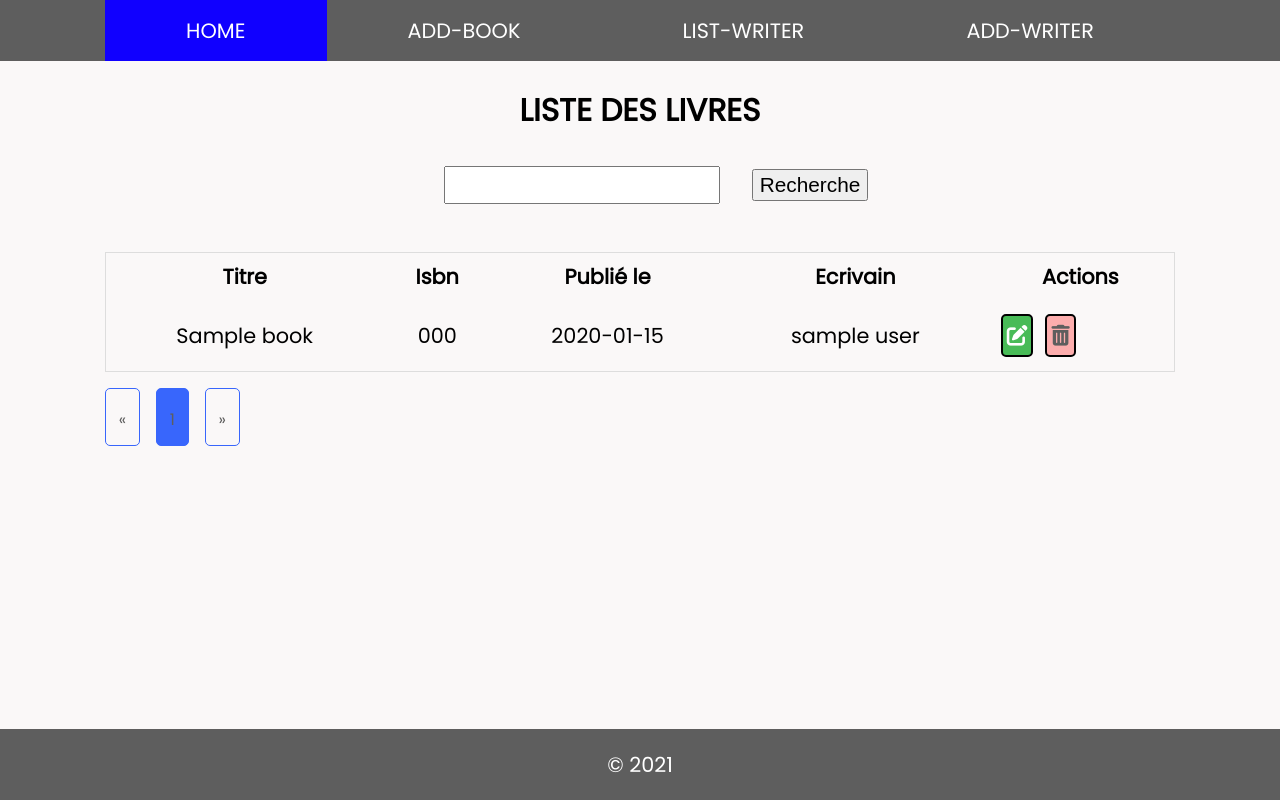
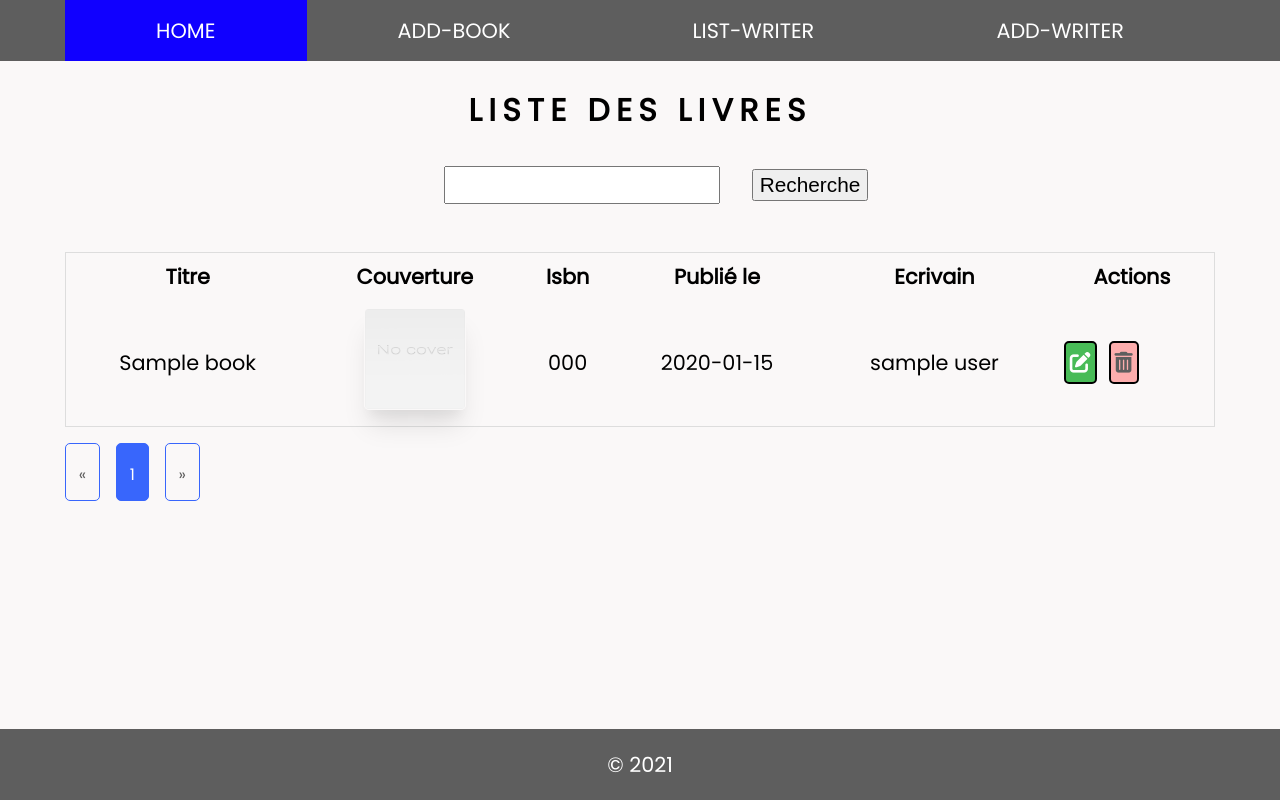
Before and after one commit to gemini78/library, a PHP site: page / in a window 1280 px wide. Run offline with PHP 8.4, Linux system fonts and the light colour scheme; tables that the repository leaves empty hold one stand-in row (values such as "Sample post").

Commit message:
Add images folder, add column for image's book

```diff
--- a/functions/home.func.php
+++ b/functions/home.func.php
@@ -4,7 +4,7 @@ function get_books_all($search=null)
 {
     global $db;
 
-    $booksPerPage = 5;
+    $booksPerPage = 4;
     $totalBook = get_rowCountBook();
     $nbBookPage = ceil($totalBook/$booksPerPage);
     if(isset($_GET['p']) && !empty($_GET['p']) && ctype_digit($_GET['p'])==1) {
--- a/pages/home.php
+++ b/pages/home.php
@@ -26,6 +26,7 @@
       <thead>
           <tr>
               <th>Titre</th>
+              <th>Couverture</th>
               <th>Isbn</th>
               <th>Publié le</th>
               <th>Ecrivain</th>
@@ -39,6 +40,7 @@
               ?>
                   <tr>
                       <td><?= $book->title ?></td>
+                      <td><img src="./images/noCover.jpg" alt="pas d'image"></td>
                       <td><?= $book->isbn ?></td>
                       <td><?= $book->publish_at ?></td>
                       <td><?= strtolower($book->firstname.' '.$book->lastname); ?></td>
--- a/public/css/style.css
+++ b/public/css/style.css
@@ -5,6 +5,7 @@
   --white-color: #FFF;
   --soft-dark: #5E5E5E;
   --padding: 15px;
+  --box-shadow: rgba(0, 0, 0, 0.1) 0px 20px 25px -5px, rgba(0, 0, 0, 0.04) 0px 10px 10px -5px;
 }
 
 body {
@@ -21,6 +22,7 @@ body {
 h1 {
   text-align: center;
   text-transform: uppercase;
+  letter-spacing: 0.4rem;
 }
 
 header {
@@ -45,7 +47,7 @@ footer {
 
 .wrapper {
   width: 100%;
-  max-width: 1070px;
+  max-width: 1150px;
   margin: 0 auto;
 }
 
@@ -138,6 +140,9 @@ input, select {
   color: var(--white-color);
   background-color: #3866FC;
 }
+.section-home .container_pagination ul.pagination li.active a {
+  color: var(--white-color);
+}
 .section-home .container_pagination ul.pagination li.disabled {
   cursor: not-allowed;
 }
@@ -204,6 +209,14 @@ input, select {
 .section-list-writer table tr:nth-child(even) {
   background-color: #f2f2f2;
 }
+.section-home table img,
+.section-list-writer table img {
+  width: 100px;
+  height: 100px;
+  border: 1px solid var(--light-grey);
+  border-radius: 5px;
+  box-shadow: var(--box-shadow);
+}
 .section-home table .areaActions,
 .section-list-writer table .areaActions {
   display: flex;
--- a/sass/partials/_table.scss
+++ b/sass/partials/_table.scss
@@ -16,6 +16,14 @@
             background-color: #f2f2f2
         }
 
+        img {
+            width: 100px;
+            height: 100px;
+            border: 1px solid var(--light-grey);
+            border-radius: 5px;
+            box-shadow: var(--box-shadow);
+        }
+
         .areaActions {
             display: flex;
             flex-wrap: wrap;
--- a/sass/style.scss
+++ b/sass/style.scss
@@ -5,6 +5,7 @@
     --white-color: #FFF;
     --soft-dark: #5E5E5E;
     --padding: 15px;
+    --box-shadow : rgba(0, 0, 0, 0.1) 0px 20px 25px -5px, rgba(0, 0, 0, 0.04) 0px 10px 10px -5px;
 }
 
 body {
@@ -21,6 +22,7 @@ body {
 h1 {
     text-align: center;
     text-transform: uppercase;
+    letter-spacing: 0.4rem;
 }
 
 header {
@@ -46,7 +48,7 @@ footer {
 .wrapper {
     //border: 1px solid orange;
     width: 100%;
-    max-width: 1070px;
+    max-width: 1150px;
     margin: 0 auto;
 }
 
@@ -148,6 +150,10 @@ input, select {
                     color: var(--white-color);
                     background-color: #3866FC;
 
+                    a {
+                        color: var(--white-color);
+                    }
+
                 }
 
                 &.disabled {
```
Also changed, not shown: public/images/noCover.jpg (added).
